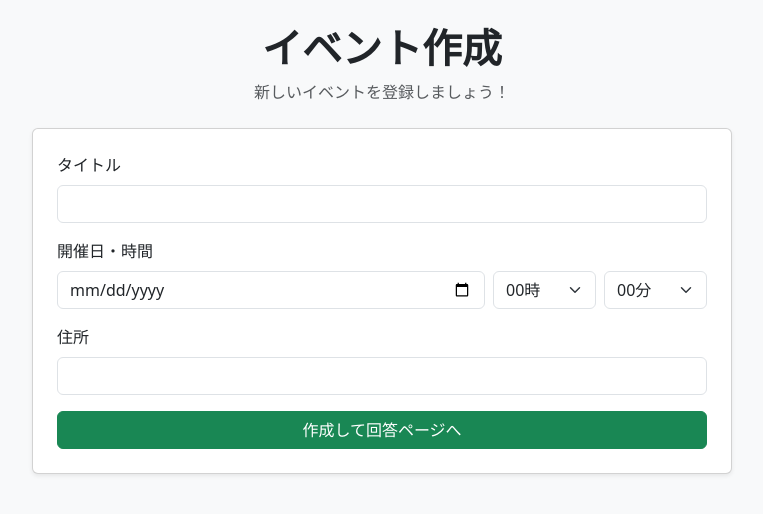
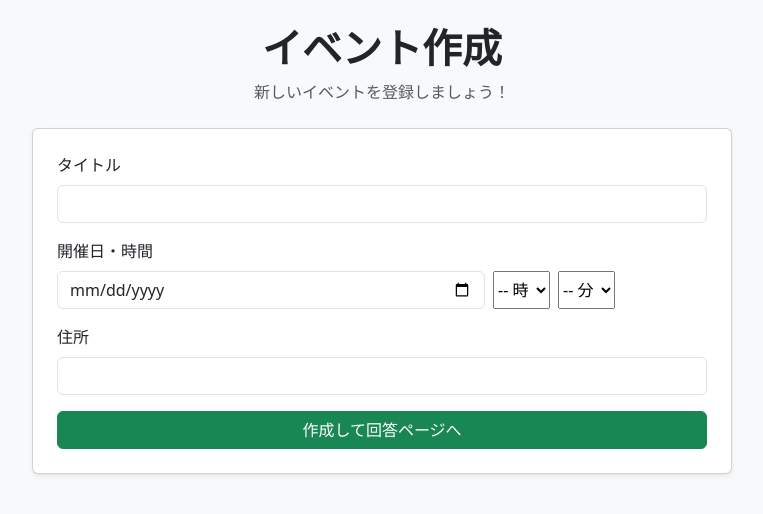
Before and after one commit to tkhr7788/nosematch, a Flask app: page /events/new in a window 1280 px wide. Shown: the top 514 px of the page, without its empty margins (258-1021 px from the left). Run offline with Flask 3, Linux system fonts and the light colour scheme.

Commit message:
スマホ用の時・分プルダウン表示を修正

```diff
--- a/app.py
+++ b/app.py
@@ -248,15 +248,25 @@ def event_list():
 @app.route("/events/new", methods=["GET", "POST"])
 def new_event():
     if request.method == "POST":
+        # 日付と時間を取得
+        date_str = request.form["date"]
+        hour = request.form["hour"]
+        minute = request.form["minute"]
+
+        # 開始日時の文字列を組み立ててdatetimeに変換
+        datetime_str = f"{date_str}T{hour}:{minute}"
+        date_obj = datetime.fromisoformat(datetime_str)
+
         e = Event(
             title=request.form["title"],
-            date=datetime.fromisoformat(request.form["date"]),
+            date=date_obj,
             spot=request.form["spot"],
         )
         db.session.add(e)
         db.session.commit()
         return redirect(url_for("event_list"))
     return render_template("new.html")
+
 
 @app.route("/events/<int:eid>", methods=["GET", "POST"])
 def answer(eid):
--- a/templates/new.html
+++ b/templates/new.html
@@ -39,17 +39,20 @@
 
             <!-- 開催時間（時・分プルダウン） -->
             <div class="d-flex gap-2" style="flex: 1;">
-              <select name="hour" class="form-select" required>
+              <select name="hour" required>
+                <option value="" disabled selected>-- 時</option>
                 {% for h in range(0, 24) %}
                   <option value="{{ "%02d"|format(h) }}">{{ "%02d"|format(h) }}時</option>
                 {% endfor %}
               </select>
 
-              <select name="minute" class="form-select" required>
+              <select name="minute" required>
+                <option value="" disabled selected>-- 分</option>
                 {% for m in [0, 15, 30, 45] %}
                   <option value="{{ "%02d"|format(m) }}">{{ "%02d"|format(m) }}分</option>
                 {% endfor %}
               </select>
+
             </div>
 
           </div>
```
